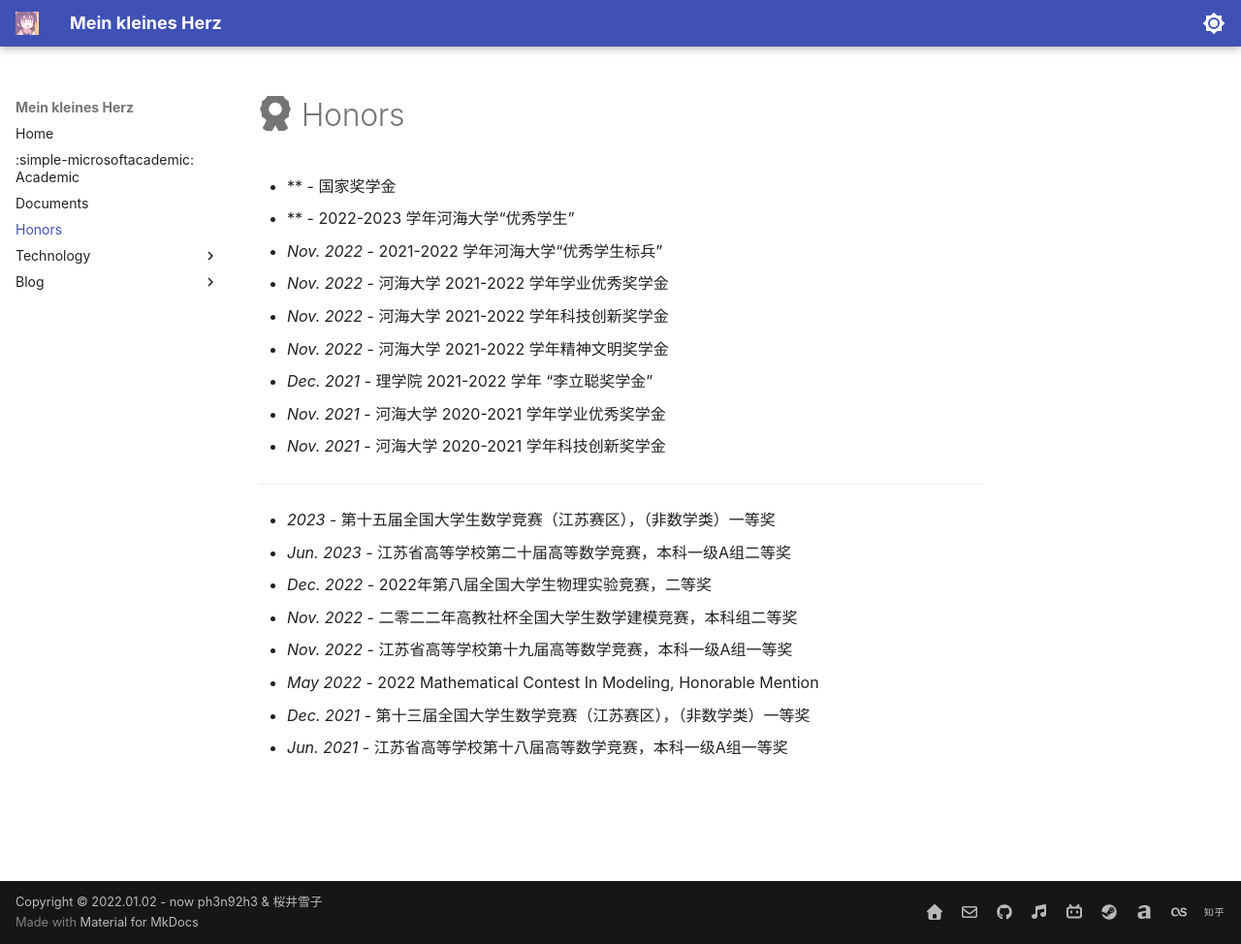
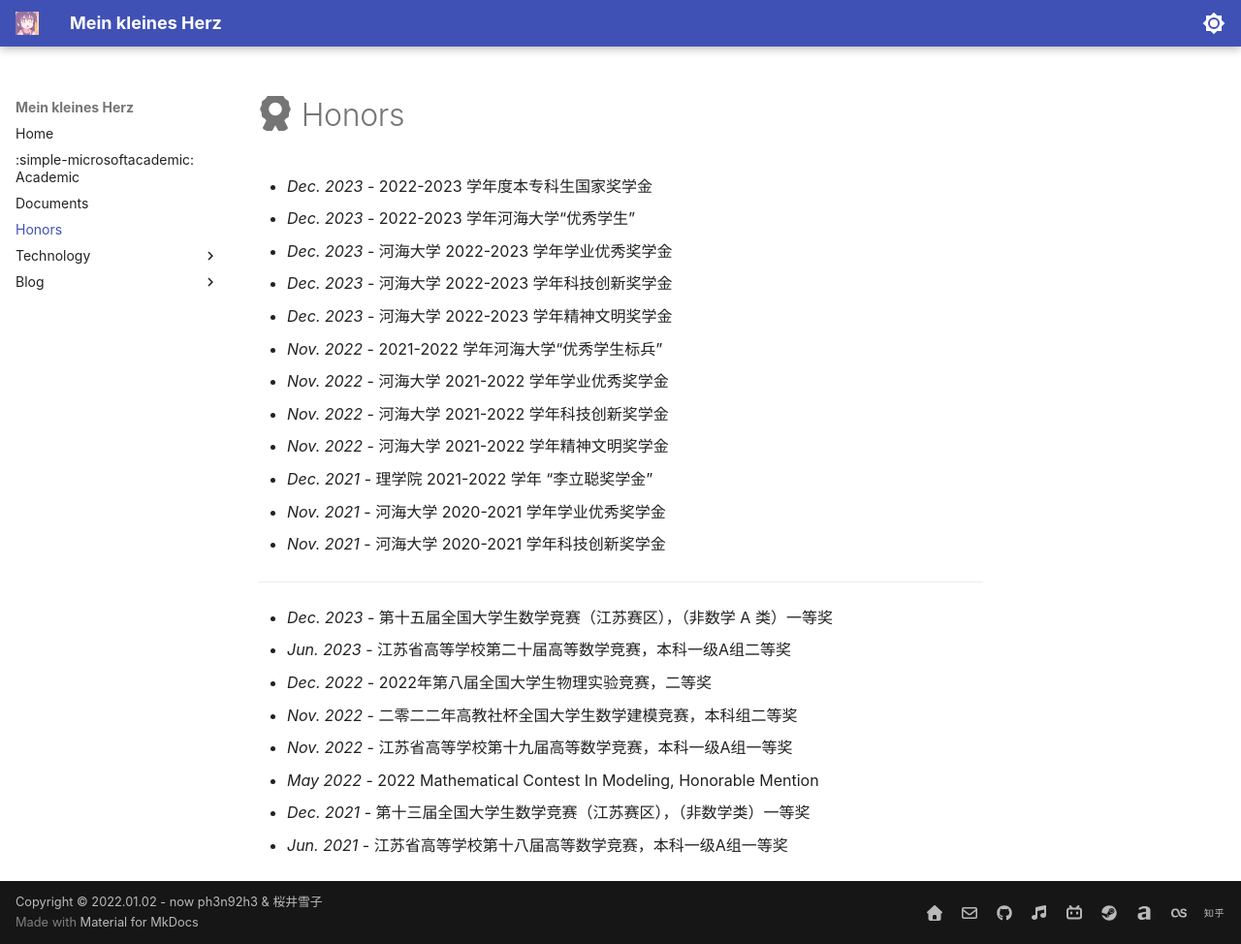
Before and after one commit to ph3n92h3/ph3n92h3.github.io, an MkDocs documentation site: the page built from docs/Honors.md, in a window 1280 px wide and 974 px high. Shown: the whole window at 97% size. Built offline with MkDocs 1.6.1 and Material for MkDocs 9.7.7, drawn with Linux system fonts in a browser that asks for light colours.

Commit message:
用 typst 重写 CV，并补充了荣誉奖项

```diff
--- a/docs/Honors.md
+++ b/docs/Honors.md
@@ -1,7 +1,10 @@
 # :fontawesome-solid-award: Honors
 
-- ** - 国家奖学金
-- ** - 2022-2023 学年河海大学“优秀学生”
+- *Dec. 2023* - 2022-2023 学年度本专科生国家奖学金
+- *Dec. 2023* - 2022-2023 学年河海大学“优秀学生”
+- *Dec. 2023* - 河海大学 2022-2023 学年学业优秀奖学金
+- *Dec. 2023* - 河海大学 2022-2023 学年科技创新奖学金
+- *Dec. 2023* - 河海大学 2022-2023 学年精神文明奖学金
 - *Nov. 2022* - 2021-2022 学年河海大学“优秀学生标兵”
 - *Nov. 2022* - 河海大学 2021-2022 学年学业优秀奖学金
 - *Nov. 2022* - 河海大学 2021-2022 学年科技创新奖学金
@@ -12,7 +15,7 @@
 
 ---
 
-- *2023* - 第十五届全国大学生数学竞赛（江苏赛区），（非数学类）一等奖
+- *Dec. 2023* - 第十五届全国大学生数学竞赛（江苏赛区），（非数学 A 类）一等奖
 - *Jun. 2023* - 江苏省高等学校第二十届高等数学竞赛，本科一级A组二等奖
 - *Dec. 2022* - 2022年第八届全国大学生物理实验竞赛，二等奖
 - *Nov. 2022* - 二零二二年高教社杯全国大学生数学建模竞赛，本科组二等奖
```
Also changed, not shown: 3 other files.
